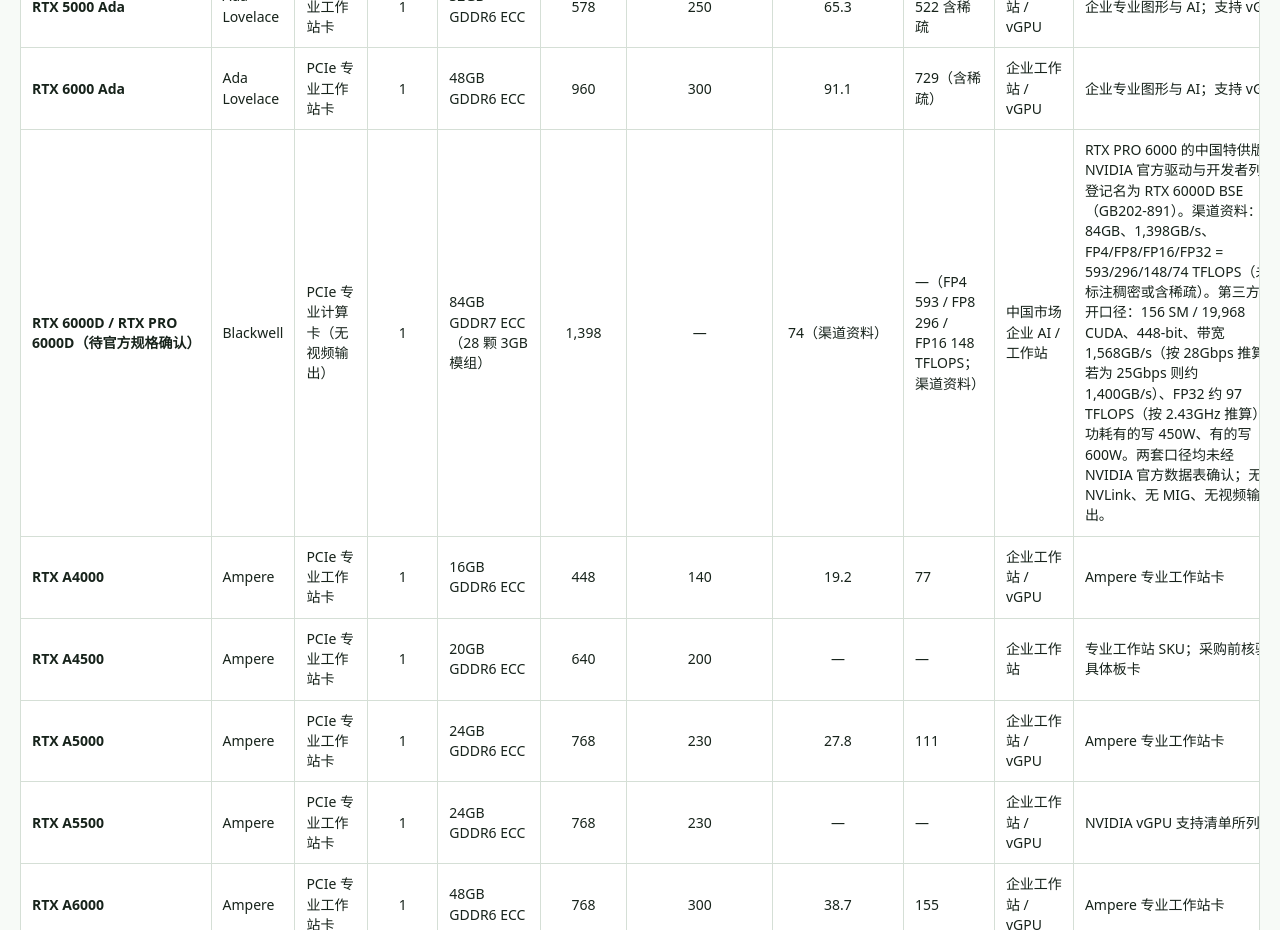
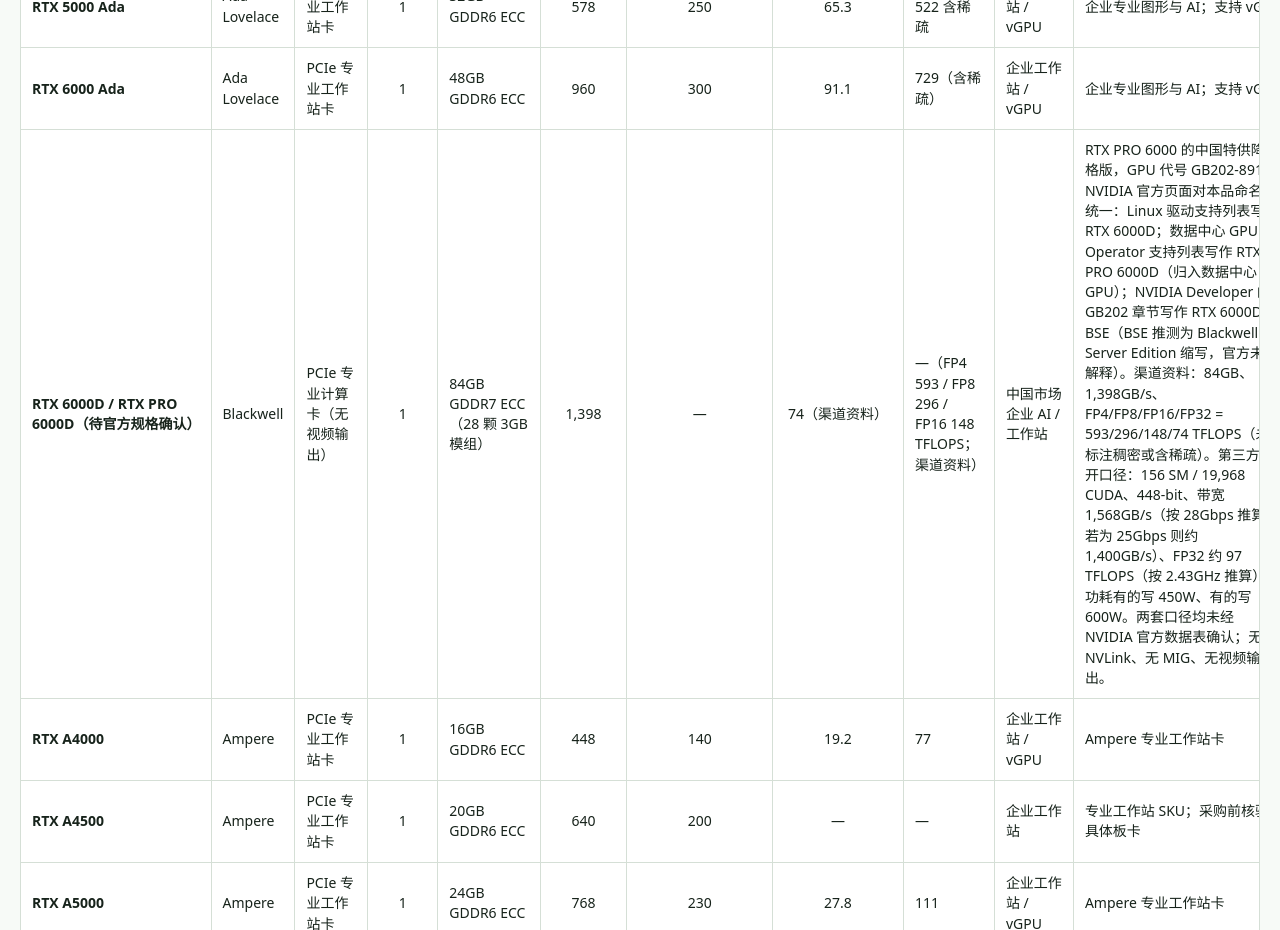
Before and after one commit to 794604722zhq-rgb/nvidia-gpu-filter, a plain HTML site: page index.html in a window 1280 px wide. Shown: the part 3300-4230 px from the top of the page. Drawn offline with Linux system fonts and the light colour scheme.

Commit message:
Clarify RTX 6000D naming across NVIDIA official sources
The China-market RTX PRO 6000 downgrade used to be labelled with a single
'registered name'. NVIDIA's own pages actually disagree, so the notes column and
the source table now state all three:
- Linux driver supported-chips list: 'NVIDIA RTX 6000D'
- GPU Operator platform support (data-center GPU list): 'NVIDIA RTX PRO 6000D'
- NVIDIA Developer GB202 section: 'RTX 6000D BSE (GB202-891)'

No specification values changed.

```diff
--- a/index.html
+++ b/index.html
@@ -340,7 +340,7 @@
     "FP32 (TFLOPS)": "74（渠道资料）",
     "BF16/FP16 Tensor (TFLOPS)": "—（FP4 593 / FP8 296 / FP16 148 TFLOPS；渠道资料）",
     "适用部署": "中国市场企业 AI / 工作站",
-    "关键说明": "RTX PRO 6000 的中国特供版；NVIDIA 官方驱动与开发者列表登记名为 RTX 6000D BSE（GB202-891）。渠道资料：84GB、1,398GB/s、FP4/FP8/FP16/FP32 = 593/296/148/74 TFLOPS（未标注稠密或含稀疏）。第三方公开口径：156 SM / 19,968 CUDA、448-bit、带宽 1,568GB/s（按 28Gbps 推算，若为 25Gbps 则约 1,400GB/s）、FP32 约 97 TFLOPS（按 2.43GHz 推算），功耗有的写 450W、有的写 600W。两套口径均未经 NVIDIA 官方数据表确认；无 NVLink、无 MIG、无视频输出。",
+    "关键说明": "RTX PRO 6000 的中国特供降规格版，GPU 代号 GB202-891。NVIDIA 官方页面对本品命名不统一：Linux 驱动支持列表写作 RTX 6000D；数据中心 GPU Operator 支持列表写作 RTX PRO 6000D（归入数据中心 GPU）；NVIDIA Developer 的 GB202 章节写作 RTX 6000D BSE（BSE 推测为 Blackwell Server Edition 缩写，官方未作解释）。渠道资料：84GB、1,398GB/s、FP4/FP8/FP16/FP32 = 593/296/148/74 TFLOPS（未标注稠密或含稀疏）。第三方公开口径：156 SM / 19,968 CUDA、448-bit、带宽 1,568GB/s（按 28Gbps 推算，若为 25Gbps 则约 1,400GB/s）、FP32 约 97 TFLOPS（按 2.43GHz 推算），功耗有的写 450W、有的写 600W。两套口径均未经 NVIDIA 官方数据表确认；无 NVLink、无 MIG、无视频输出。",
     "官方来源": "https://download.nvidia.com/XFree86/Linux-x86_64/595.45.04/README/supportedchips.html | https://videocardz.com/newz/nvidia-rtx-6000d-with-84gb-gddr7-memory-appears-in-first-teardown-video"
   },
   {
```
